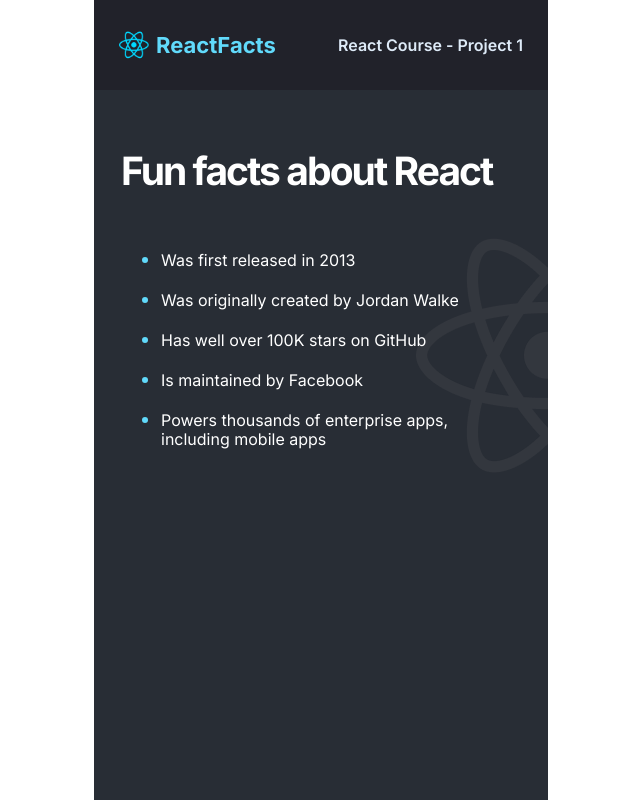
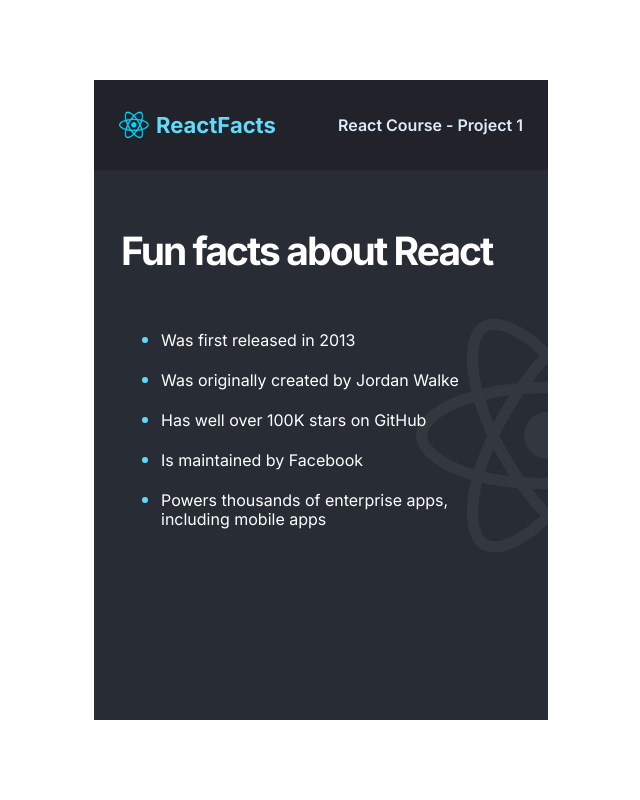
Before and after one commit to Cor-Ina/React-Facts, a React (Create React App) app: page / in a window 1280 px wide. Shown: the whole page, without its empty margins (319-959 px from the left). Built offline with nearby package versions, Linux system fonts and the light colour scheme.

Commit message:
Change height of body

```diff
--- a/src/App.css
+++ b/src/App.css
@@ -8,13 +8,14 @@
   background-color: white;
   display: flex;
   justify-content: center;
+  align-items: center;
 }
 
 body {
   max-width: 500px;
-  margin: 0;
   font-family: Inter, sans-serif;
-  height: 100vh;
+  height: 80vh;
+  margin-block: 10vh;
   background-color: #282D35;
 }
 
```
